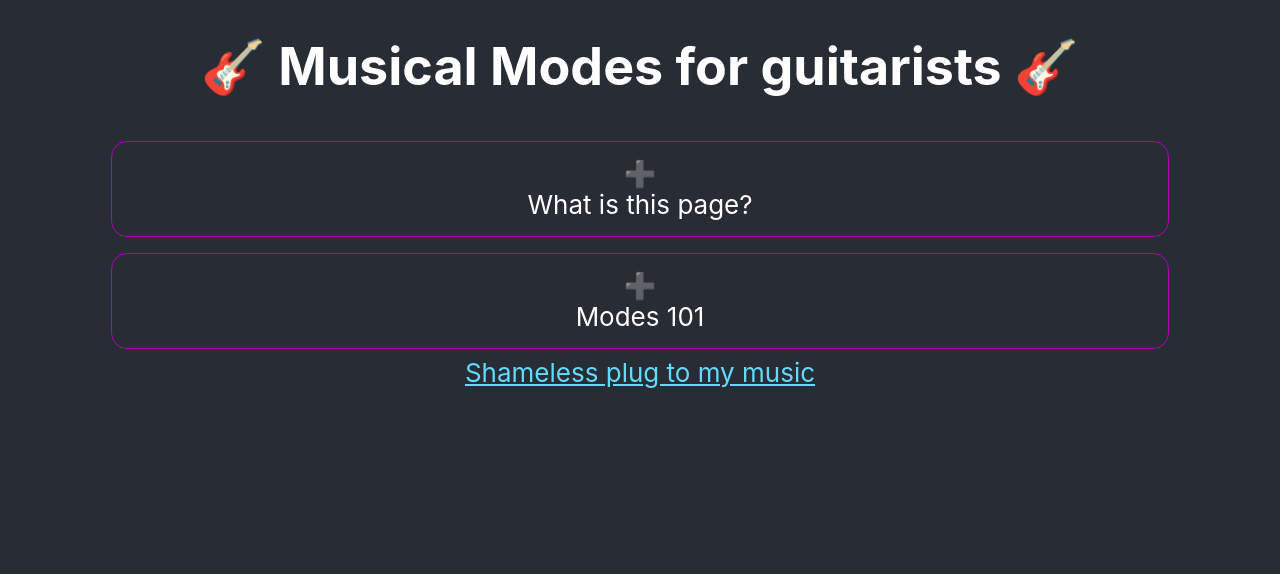
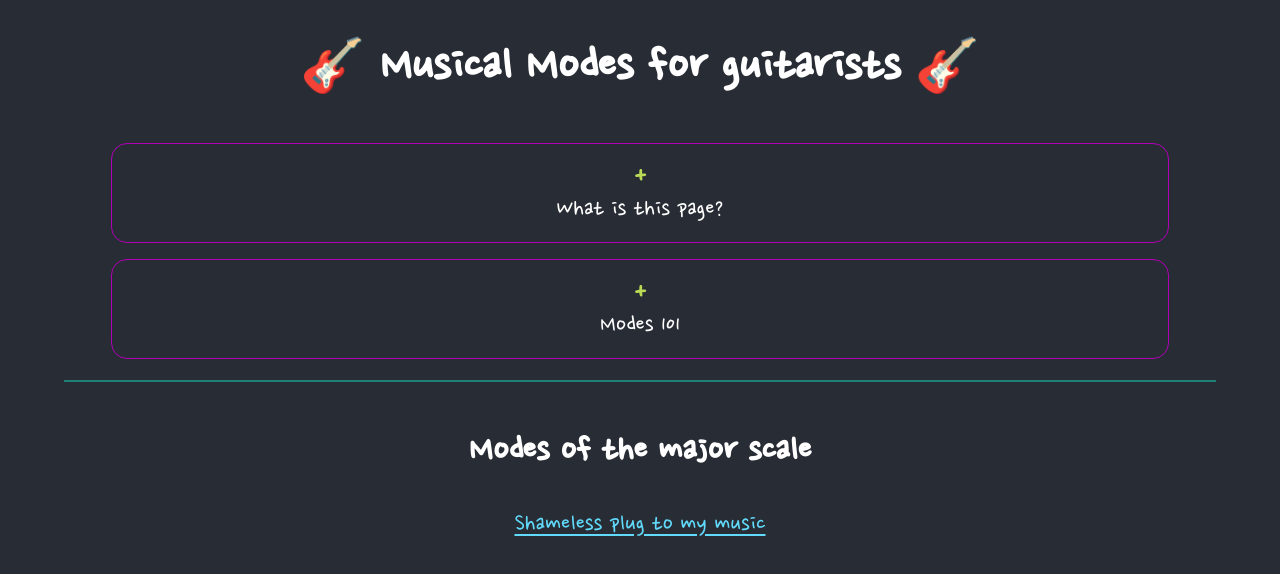
Before and after one commit to aNerdInTheHand/modes, a React (Create React App) app: page / in a window 1280 px wide. Shown: the top 574 px of the page. Built offline with nearby package versions, Linux system fonts and the light colour scheme.

Commit message:
fonts and stuff

```diff
--- a/public/index.html
+++ b/public/index.html
@@ -24,7 +24,9 @@
       work correctly both with client-side routing and a non-root public URL.
       Learn how to configure a non-root public URL by running `npm run build`.
     -->
-    <title>React App</title>
+    <link href="https://fonts.googleapis.com/css2?family=Nanum+Pen+Script&display=swap" rel="stylesheet">
+
+    <title>Modes For Guitar</title>
   </head>
   <body>
     <noscript>You need to enable JavaScript to run this app.</noscript>
--- a/src/App.css
+++ b/src/App.css
@@ -1,4 +1,5 @@
 .App {
+  font-family: 'Nanum Pen Script', cursive;
   text-align: center;
 }
 
@@ -23,10 +24,16 @@
   color: #61dafb;
 }
 
+.hr {
+  display: block;
+  border: 0;
+  border-top: 2px solid #208075;
+  width: 90%;
+}
+
 .section {
   margin: 0.5rem;
   padding: 1rem;
-  border: 1px solid white;
   border-radius: 1rem;
   width: 90%;
   max-width: 1024px;
--- a/src/App.js
+++ b/src/App.js
@@ -7,9 +7,11 @@ const App = () => {
   return (
     <div className="App">
       <header className="App-header">
-        <h1 className='modes-intro'><span role='img' aria-label='guitar emoji'>🎸</span> Musical Modes for guitarists <span role='img' aria-label='guitar emoji'>🎸</span></h1>
+        <h1 className='main-header'><span role='img' aria-label='guitar emoji'>🎸</span> Musical Modes for guitarists <span role='img' aria-label='guitar emoji'>🎸</span></h1>
         <Intro />
         <About />
+        <hr className='hr' />
+        <h2 className='modes-header'>Modes of the major scale</h2>
         <a
           className="App-link"
           href="https://soundcloud.com/nick-holvast"
--- a/src/components/Page.js
+++ b/src/components/Page.js
@@ -2,19 +2,26 @@ import React, { useState } from 'react'
 
 const Page = props => {
   const [showContent, setShowContent] = useState(false)
-  const collapseSymbol = '➖'
-  const expandSymbol = '➕'
-  const borderColor = showContent ? '#bada55' : '#b000b5'
-  const style = { border: `1px solid ${borderColor}`}
+  const collapseSymbol = '-'
+  const expandSymbol = '+'
+  const borderColor = showContent ? '#c0ff33' : '#b000b5'
+  const sectionStyle = {
+    border: `1px solid ${borderColor}`,
+  }
+  const symbolStyle = {
+    color: '#bada55',
+    'font-weight': '800'
+  }
   return (
     <div
       className='section' onClick={() => setShowContent(!showContent)}
-      style={style}
+      style={sectionStyle}
       >
       <span
         className='expand-collapse'
         role='img'
         aria-label='expand or collapse'
+        style={symbolStyle}
       >
         {showContent ? collapseSymbol : expandSymbol}
       </span>
```
